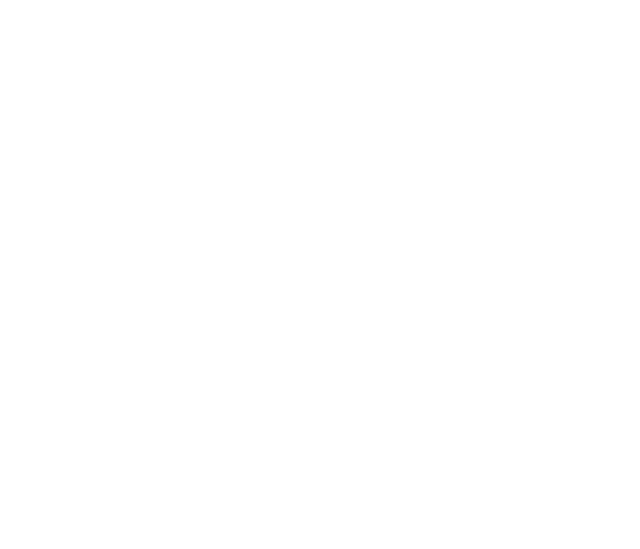
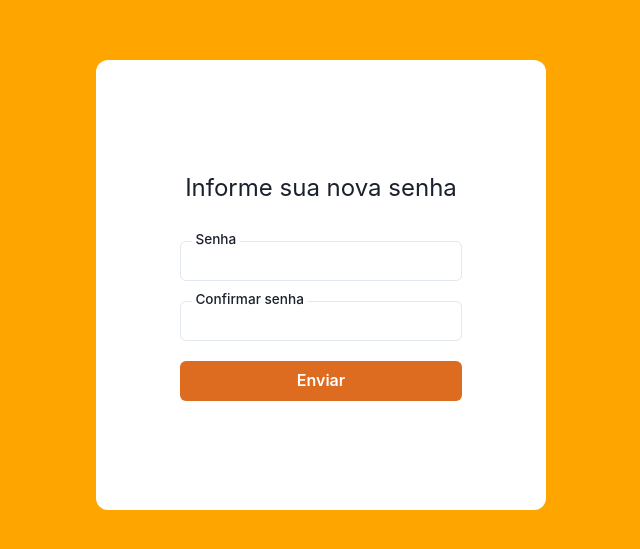
Before and after one commit to amanda-a-reis/sleep-client, a React (Create React App) app: page /user/resetPassword/1 in a window 1280 px wide. Shown: the part 115-664 px from the top of the page, without its empty margins (319-959 px from the left). Built offline with nearby package versions, Linux system fonts and the light colour scheme.

Commit message:
alteracoes senha

```diff
--- a/package.json
+++ b/package.json
@@ -15,6 +15,7 @@
     "framer-motion": "^6.3.11",
     "react": "^18.2.0",
     "react-chartjs-2": "^4.2.0",
+    "react-cookie": "^4.1.1",
     "react-dom": "^18.2.0",
     "react-hook-form": "^7.32.2",
     "react-icons": "^3.11.0",
--- a/src/Routes.js
+++ b/src/Routes.js
@@ -1,9 +1,11 @@
 import React from 'react'
-import { BrowserRouter, Switch, Route } from 'react-router-dom'
+import { BrowserRouter, Switch, Route, Redirect } from 'react-router-dom'
 import Login from './components/login/Login'
 import App from './App'
 import { ChakraProvider, extendTheme } from '@chakra-ui/react'
 import Home from './components/home/Home'
+import Reset from './components/reset-password/Reset'
+import Restore from './components/reset-password/Restore'
 
 const activeLabelStyles = {
     transform: "scale(0.85) translateY(-24px)"
@@ -53,6 +55,8 @@
                     <Route path='/' exact component={Home} />
                         <Route path='/menu' exact component={App} />
                         <Route path='/login' exact component={Login} />
+                        <Route path='/reset' exact component={Reset} />
+                        <Route path='/user/resetPassword/:id' exact component={Restore} />
                     </Switch>
                 </BrowserRouter>
         </ChakraProvider>
--- a/src/api/index.js
+++ b/src/api/index.js
@@ -5,14 +5,30 @@
 //     return req
 // })
 
+const token = JSON.parse(localStorage.getItem('token'))
 const baseURL = 'https://sleep-project01.herokuapp.com'
 const api = axios.create({baseURL})
 
-export const createSleep = (newSleep) => api.post('/sleep', newSleep)
-export const getSleep = (queryString) => api.get(`/sleep${queryString}`)
+let config = {
+    headers: {
+        Authorization: 'Bearer ' + token
+    }
+}
 
-export const signIn = (formData) => api.post('/user/signin', formData)
-export const signUp = (formData) => api.post('/user/signup', formData)
+console.log(token)
 
-export const deleteSleep = (id) => api.delete(`/sleep/${id}`)
-export const deleteUser = (id) => api.delete(`/user/signin/${id}`)
+export const createSleep = (newSleep) => api.post('/sleep', newSleep, config)
+
+export const getSleep = (queryString) => api.get(`/sleep${queryString}`, config)
+
+export const signIn = (formData) => api.post('/user/signin', {data: formData})
+
+export const signUp = (formData) => api.post('/user/signup', {data: formData})
+
+export const deleteSleep = (id) => api.delete(`/sleep/${id}`, config)
+
+export const deleteUser = (id) => api.delete(`/user/signin/${id}`, config )
+
+export const forgotPassword = (email) => api.post('/user/forgotPassword', {email: email})
+
+export const resetPassword = (token, data) => api.patch(`user/resetPassword/${token}`, {passwordConfirm: data.passwordConfirm, password: data.password})
--- a/src/components/form/Form.js
+++ b/src/components/form/Form.js
@@ -33,7 +33,7 @@
                 sleepHour: data.sleepHour,
                 wakeUpHour: data.wakeUpHour
             }
-            const { newData } = await createSleep({ "data": dataUser })
+            const { newData } = await createSleep({data: dataUser})
             updateChart()
             window.location.reload()
             onClose()
--- a/src/components/login/Login.js
+++ b/src/components/login/Login.js
@@ -6,6 +6,7 @@
 import {FaKey} from 'react-icons/fa'
 import { signIn, signUp } from '../../api'
 import { SleepContext } from '../../context/Context'
+import { useCookies } from 'react-cookie'
 
 
 const initialState = { firstName: '', lastName: '', email: '', password: '', confirmPassword: ''}
@@ -16,24 +17,32 @@
     const [showPassoword, setShowPassword] = useState(false)
     const history = useHistory()
     const {user, setUser} = useContext(SleepContext)
+    const [cookies, setCookies] = useCookies()
 
     const onSubmit = async (data) => {
         try {
             if(isSignup) {
-                const {login} = await signUp(data)
+                const {login} = await signUp({
+                    firstName: data.firstName,
+                    lastName: data.lastName,
+                    email: data.email,
+                    password: data.password,
+                    confirmPassword: data.confirmPassword
+                })
                 setIsSignup(false)
             } else {
                 const newData = {email: data.email, password: data.password}
                 const login = await signIn(newData)
-                localStorage.setItem('profile', JSON.stringify(data.email))
-                localStorage.setItem('name', JSON.stringify(login.data.result.name))
-                localStorage.setItem('id', JSON.stringify(login.data.result._id))
                 console.log(login)
+                localStorage.setItem('profile', JSON.stringify(login.data.email))
+                localStorage.setItem('name', JSON.stringify(login.data.name))
+                localStorage.setItem('id', JSON.stringify(login.data.id))
+                localStorage.setItem('token', JSON.stringify(login.data.token))
                 history.push('/menu')
                 window.location.reload()
             }
         } catch (error) {
-            alert('Email ou senha incorretos')
+            alert(error)
         }
 
     }
@@ -55,7 +64,7 @@
 
     return (
         <Box display='flex' justifyContent="center"  height='100vh' pt={200} bg='orange'>
-            <Box display='flex' flexDirection='column' alignItems='center' bg='white' height={isSignup ? '600' : '450px'} p={50} borderRadius='12px'>
+            <Box display='flex' flexDirection='column' alignItems='center' bg='white' height={isSignup ? '600' : '480px'} p={50} borderRadius='12px'>
                 <Avatar icon={<FaKey fontSize='1.5rem' color='white'/>} bg='orange'/>
                 <Text variant='h5' mt={5} mb={5}>{isSignup ? 'Sign Up' : 'Sign In'}</Text>
                 <FormProvider {...methods}>
@@ -84,6 +93,9 @@
                                 isSignup ? 'Já tem uma conta? Sign In' : "Não tem uma conta? Sign up"
                             }</Button>
                         </Box>
+                   {
+                    !isSignup && <Button mt={5} colorScheme='red' onClick={() => history.push('/reset')}>Esqueci minha senha</Button>
+                   }
                     </Box>
                 </form>
                 </FormProvider>
--- /dev/null
+++ b/src/components/reset-password/Reset.js
@@ -0,0 +1,35 @@
+import React from 'react'
+import { Box, Text, Button } from '@chakra-ui/react'
+import { useForm, FormProvider } from "react-hook-form";
+import InputFloating from '../InputFloating';
+import { forgotPassword } from '../../api';
+import { useHistory } from 'react-router-dom';
+
+const Reset = () => {
+    const history = useHistory()
+
+    const onSubmit = async (data) => {
+        await forgotPassword(data.email)
+        history.push('/login')
+    }
+
+    const methods = useForm();
+    const { handleSubmit } = useForm()
+
+    return (
+        <Box bg='orange' w='100vw' h='100vh' display='flex' justifyContent='center' alignItems='center'>
+            <Box display='flex' flexDirection='column' alignItems='center' justifyContent='center' bg='white' h={450} w={450} p={50} borderRadius='12px'>
+                <Text mb={35} fontSize={24}>Informe o email abaixo</Text>
+                <Text mb={35} textAlign='center'>Você receberá as instruções para resetar sua senha no seu email</Text>
+                <FormProvider {...methods}>
+                    <form onSubmit={methods.handleSubmit(onSubmit)}>
+                        <InputFloating label='Email' name='email' type='text' />
+                        <Button type='submit' colorScheme='orange'>Enviar</Button>
+                    </form>
+                </FormProvider>
+            </Box>
+        </Box>
+    )
+}
+
+export default Reset
--- /dev/null
+++ b/src/components/reset-password/Restore.js
@@ -0,0 +1,38 @@
+import React from 'react'
+import { Box, Text, Button } from '@chakra-ui/react'
+import { useForm, FormProvider } from "react-hook-form";
+import InputFloating from '../InputFloating';
+import { resetPassword } from '../../api';
+import { useHistory, useParams } from 'react-router-dom';
+
+const Restore = () => {
+    const token = useParams()
+    const history = useHistory()
+
+    const onSubmit = async (data) => {
+        await resetPassword(token.id, data)
+        history.push('/login')
+    }
+
+    const methods = useForm();
+    const { handleSubmit } = useForm()
+
+    return (
+        <Box bg='orange' w='100vw' h='100vh' display='flex' justifyContent='center' alignItems='center'>
+            <Box display='flex' flexDirection='column' alignItems='center' justifyContent='center' bg='white' h={450} w={450} p={50} borderRadius='12px'>
+                <Text mb={35} fontSize={24}>Informe sua nova senha</Text>
+                <FormProvider {...methods}>
+                    <form onSubmit={methods.handleSubmit(onSubmit)}>
+                        <Box display='flex' flexDirection='column'>
+                            <InputFloating label='Senha' name='password' type='password' />
+                            <InputFloating label='Confirmar senha' name='passwordConfirm' type='password' />
+                            <Button type='submit' colorScheme='orange'>Enviar</Button>
+                        </Box>
+                    </form>
+                </FormProvider>
+            </Box>
+        </Box>
+    )
+}
+
+export default Restore
```
Also changed, not shown: 1 other file (tests, documents, lock files or other folders).
